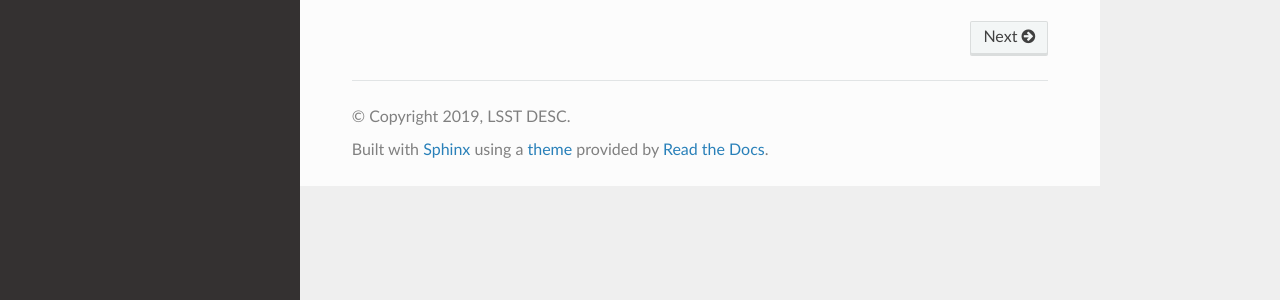
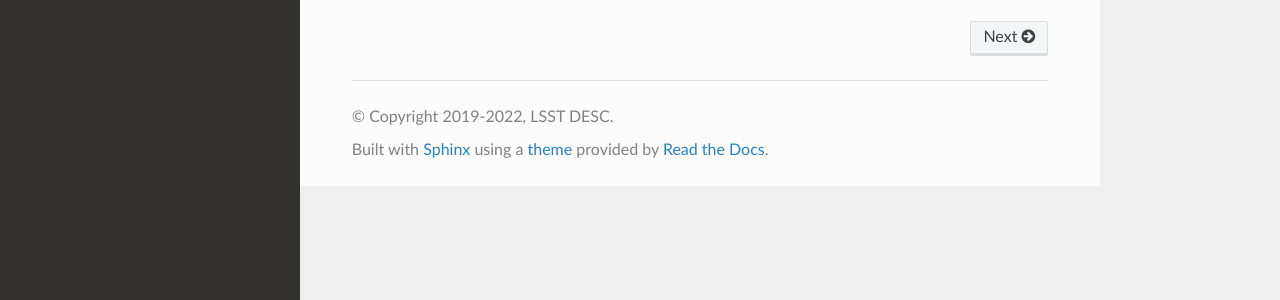
Before and after one commit to LSSTDESC/TJPCov, a Sphinx documentation site: the page built from doc/source/index.rst, in a window 1280 px wide. Shown: the part 525-825 px from the top of the page. Built offline with Sphinx 7.4.7 and the Read the Docs theme 2.0.0, drawn with Linux system fonts in a browser that asks for light colours; pages that are not in the unit, such as notebooks, are missing from menus; part of the change alters nothing that is shown.

```diff
--- a/doc/source/conf.py
+++ b/doc/source/conf.py
@@ -17,8 +17,14 @@
 
 # -- Project information -----------------------------------------------------
 
+import datetime
+
+currentDateTime = datetime.datetime.now()
+date = currentDateTime.date()
+year = date.strftime("%Y")
+
 project = "TJPCov"
-copyright = "2019, LSST DESC"
+copyright = f"2019-{year}, LSST DESC"
 author = "LSST DESC"
 
 
```
